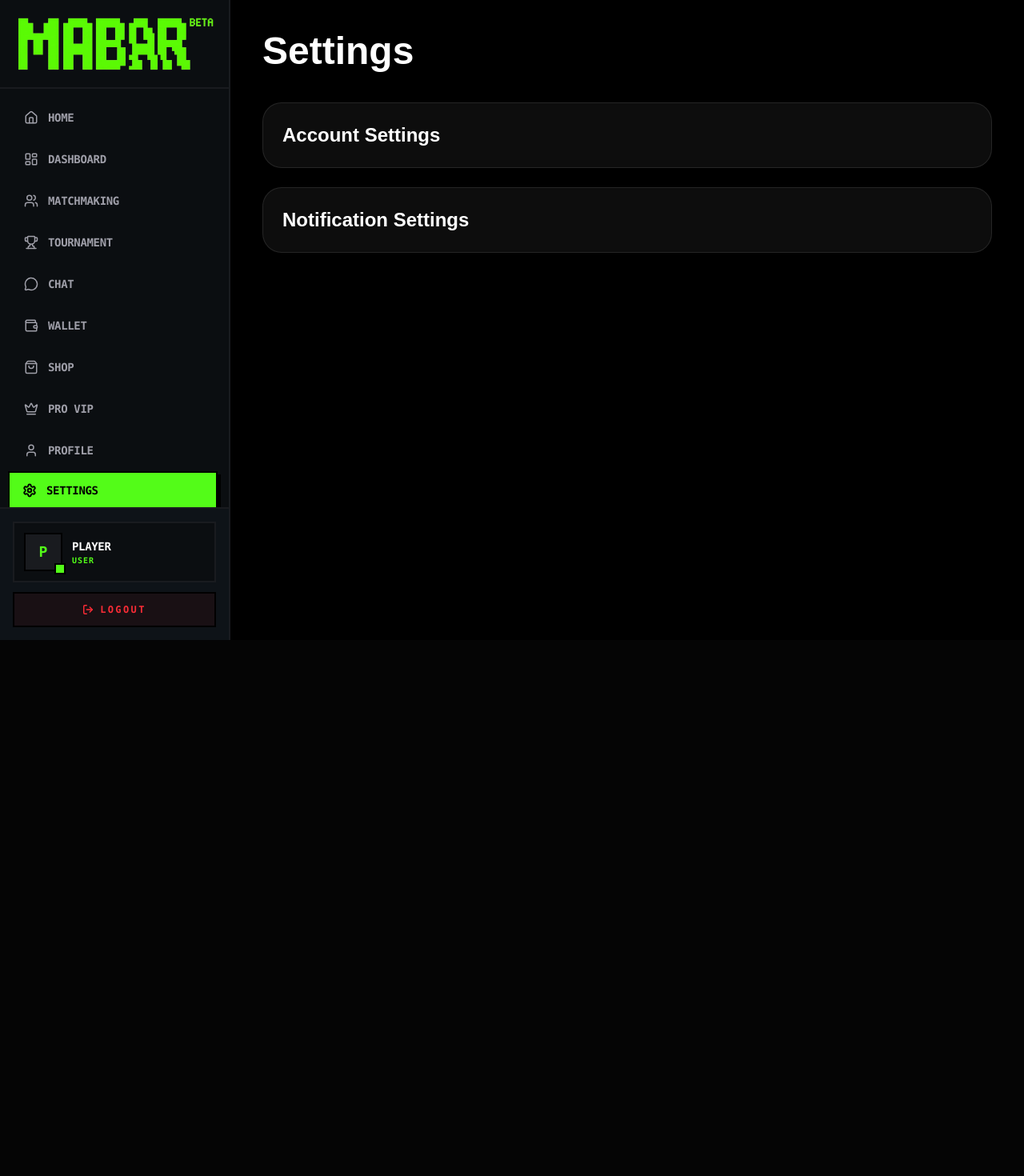
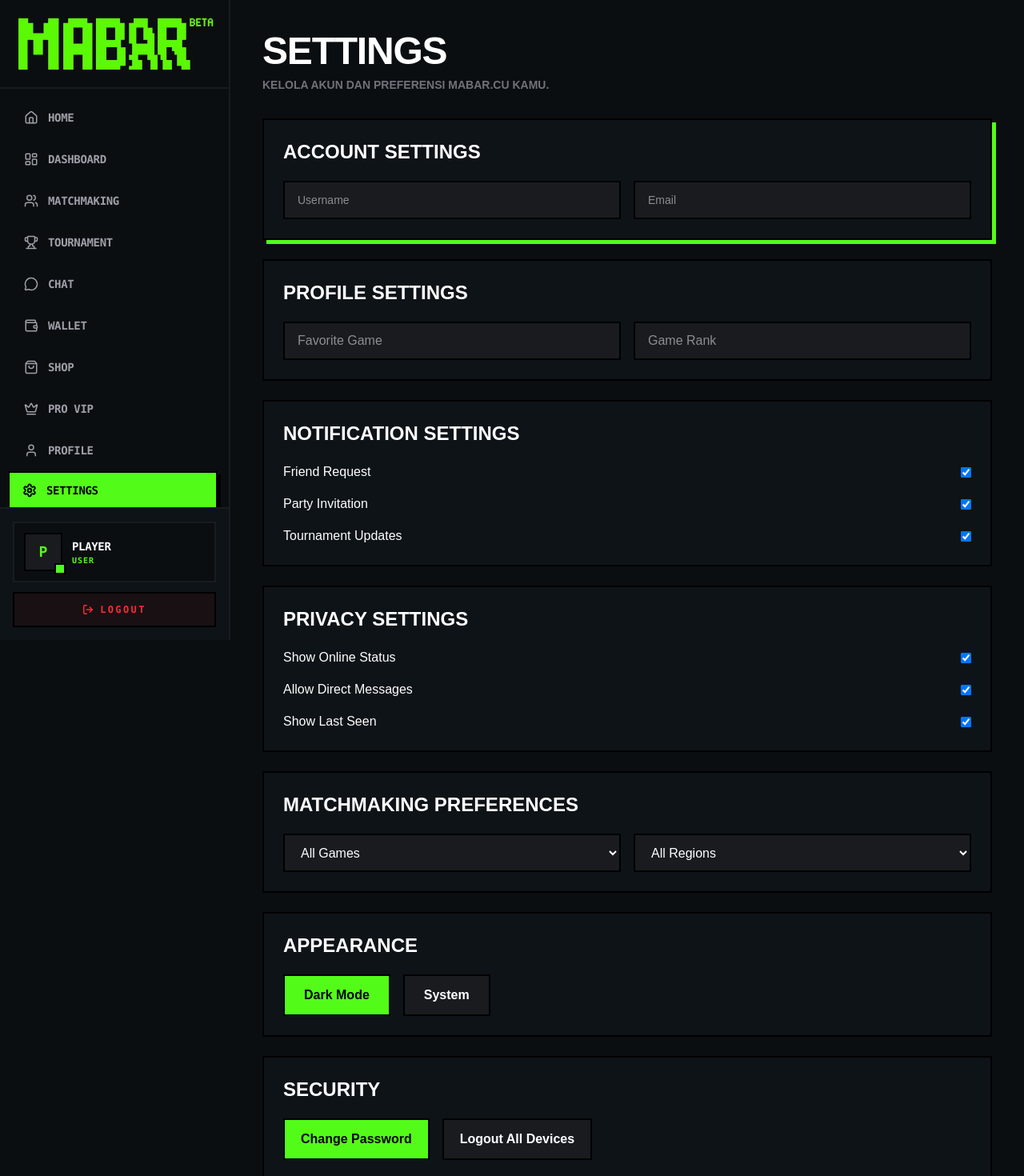
Before and after one commit to affanjr07/mabar-cu, a Next.js app: page /settings in a window 1280 px wide. Shown: the top 1470 px of the page at 80% size. Before the commit the page ends 800 px from the top, so only its background shows below. Built offline with nearby package versions, Linux system fonts and the light colour scheme; no server answers.

Commit message:
Update page.tsx

```diff
--- a/app/settings/page.tsx
+++ b/app/settings/page.tsx
@@ -1,39 +1,183 @@
+"use client"
+
 import Sidebar from "@/components/layout/Sidebar"
 
 export default function SettingsPage() {
   return (
-    <main className="flex min-h-screen bg-black text-white">
-
+    <main className="flex min-h-screen bg-[#0B0E11] text-white">
       <Sidebar />
 
-      <section className="flex-1 p-10">
+      <section className="flex-1 overflow-y-auto p-6 lg:p-10">
+        <div className="mb-8">
+          <h1 className="text-5xl font-black uppercase tracking-tight">
+            Settings
+          </h1>
 
-        <h1 className="text-5xl font-black">
-          Settings
-        </h1>
+          <p className="mt-2 text-sm font-bold uppercase text-zinc-500">
+            Kelola akun dan preferensi MABAR.CU kamu.
+          </p>
+        </div>
 
-        <div className="mt-10 space-y-6">
-
-          <div className="rounded-3xl border border-white/10 bg-[#0d0d0d] p-6">
-
-            <h2 className="text-2xl font-bold">
+        <div className="grid gap-6">
+          {/* ACCOUNT */}
+          <div className="border-2 border-black bg-[#0E1318] p-6 shadow-[5px_5px_0px_0px_rgba(83,252,24,1)]">
+            <h2 className="text-2xl font-black uppercase">
               Account Settings
             </h2>
 
+            <div className="mt-5 grid gap-4 md:grid-cols-2">
+              <input
+                placeholder="Username"
+                className="h-12 border-2 border-black bg-[#191B1F] px-4 text-sm"
+              />
+
+              <input
+                placeholder="Email"
+                className="h-12 border-2 border-black bg-[#191B1F] px-4 text-sm"
+              />
+            </div>
           </div>
 
-          <div className="rounded-3xl border border-white/10 bg-[#0d0d0d] p-6">
+          {/* PROFILE */}
+          <div className="border-2 border-black bg-[#0E1318] p-6">
+            <h2 className="text-2xl font-black uppercase">
+              Profile Settings
+            </h2>
 
-            <h2 className="text-2xl font-bold">
+            <div className="mt-5 grid gap-4 md:grid-cols-2">
+              <input
+                placeholder="Favorite Game"
+                className="h-12 border-2 border-black bg-[#191B1F] px-4"
+              />
+
+              <input
+                placeholder="Game Rank"
+                className="h-12 border-2 border-black bg-[#191B1F] px-4"
+              />
+            </div>
+          </div>
+
+          {/* NOTIFICATIONS */}
+          <div className="border-2 border-black bg-[#0E1318] p-6">
+            <h2 className="text-2xl font-black uppercase">
               Notification Settings
             </h2>
 
+            <div className="mt-5 space-y-4">
+              <label className="flex items-center justify-between">
+                <span>Friend Request</span>
+                <input type="checkbox" defaultChecked />
+              </label>
+
+              <label className="flex items-center justify-between">
+                <span>Party Invitation</span>
+                <input type="checkbox" defaultChecked />
+              </label>
+
+              <label className="flex items-center justify-between">
+                <span>Tournament Updates</span>
+                <input type="checkbox" defaultChecked />
+              </label>
+            </div>
           </div>
 
+          {/* PRIVACY */}
+          <div className="border-2 border-black bg-[#0E1318] p-6">
+            <h2 className="text-2xl font-black uppercase">
+              Privacy Settings
+            </h2>
+
+            <div className="mt-5 space-y-4">
+              <label className="flex items-center justify-between">
+                <span>Show Online Status</span>
+                <input type="checkbox" defaultChecked />
+              </label>
+
+              <label className="flex items-center justify-between">
+                <span>Allow Direct Messages</span>
+                <input type="checkbox" defaultChecked />
+              </label>
+
+              <label className="flex items-center justify-between">
+                <span>Show Last Seen</span>
+                <input type="checkbox" defaultChecked />
+              </label>
+            </div>
+          </div>
+
+          {/* MATCHMAKING */}
+          <div className="border-2 border-black bg-[#0E1318] p-6">
+            <h2 className="text-2xl font-black uppercase">
+              Matchmaking Preferences
+            </h2>
+
+            <div className="mt-5 grid gap-4 md:grid-cols-2">
+              <select className="h-12 border-2 border-black bg-[#191B1F] px-4">
+                <option>All Games</option>
+                <option>Mobile Legends</option>
+                <option>Valorant</option>
+                <option>PUBG Mobile</option>
+              </select>
+
+              <select className="h-12 border-2 border-black bg-[#191B1F] px-4">
+                <option>All Regions</option>
+                <option>Indonesia</option>
+                <option>Singapore</option>
+                <option>Malaysia</option>
+              </select>
+            </div>
+          </div>
+
+          {/* APPEARANCE */}
+          <div className="border-2 border-black bg-[#0E1318] p-6">
+            <h2 className="text-2xl font-black uppercase">
+              Appearance
+            </h2>
+
+            <div className="mt-5 flex gap-4">
+              <button className="border-2 border-black bg-[#53FC18] px-6 py-3 font-black text-black">
+                Dark Mode
+              </button>
+
+              <button className="border-2 border-black bg-[#191B1F] px-6 py-3 font-black">
+                System
+              </button>
+            </div>
+          </div>
+
+          {/* SECURITY */}
+          <div className="border-2 border-black bg-[#0E1318] p-6">
+            <h2 className="text-2xl font-black uppercase">
+              Security
+            </h2>
+
+            <div className="mt-5 flex flex-wrap gap-4">
+              <button className="border-2 border-black bg-[#53FC18] px-5 py-3 font-black text-black">
+                Change Password
+              </button>
+
+              <button className="border-2 border-black bg-[#191B1F] px-5 py-3 font-black">
+                Logout All Devices
+              </button>
+            </div>
+          </div>
+
+          {/* DANGER ZONE */}
+          <div className="border-2 border-red-600 bg-red-950/20 p-6">
+            <h2 className="text-2xl font-black uppercase text-red-500">
+              Danger Zone
+            </h2>
+
+            <p className="mt-3 text-sm text-zinc-400">
+              Tindakan di bawah tidak dapat dibatalkan.
+            </p>
+
+            <button className="mt-5 border-2 border-red-700 bg-red-600 px-6 py-3 font-black uppercase">
+              Delete Account
+            </button>
+          </div>
         </div>
-
       </section>
-
     </main>
   )
 }
```
